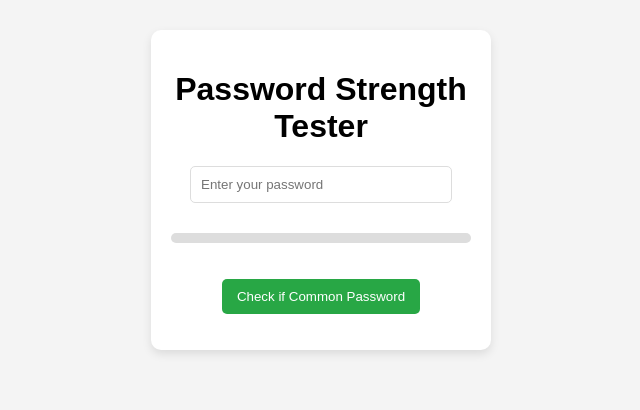
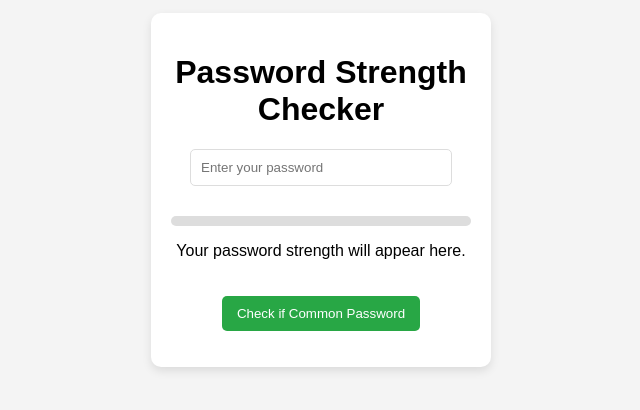
Before and after one commit to haulz1223-prog/passwordsecurity.github.io, a plain HTML site: page index.html in a window 1280 px wide. Shown: the part 210-620 px from the top of the page, without its empty margins (319-959 px from the left). Drawn offline with Linux system fonts and the light colour scheme; files that its build step writes are made by us from their sources; files whose address does not match are found by name.

Commit message:
Update index.html

```diff
--- a/index.html
+++ b/index.html
@@ -8,12 +8,17 @@
 </head>
 <body>
     <div class="container">
-        <h1>Password Strength Tester</h1>
-        <input type="password" id="password" placeholder="Enter your password" oninput="checkPasswordStrength()">
-        <div id="strength-bar" class="strength-bar"></div>
-        <p id="feedback"></p>
-        <button id="check-common-password" onclick="checkCommonPassword()">Check if Common Password</button>
-        <p id="common-password-result"></p>
+        <h1>Password Strength Checker</h1>
+        <div class="input-container">
+            <input type="password" id="password" placeholder="Enter your password" oninput="checkPasswordStrength()">
+            <div id="strength-bar" class="strength-bar"></div>
+            <p id="feedback" class="feedback-text">Your password strength will appear here.</p>
+        </div>
+
+        <div class="common-password-section">
+            <button id="check-common-password" onclick="checkCommonPassword()">Check if Common Password</button>
+            <p id="common-password-result" class="common-password-feedback"></p>
+        </div>
     </div>
     <script src="script.js"></script>
 </body>
```
